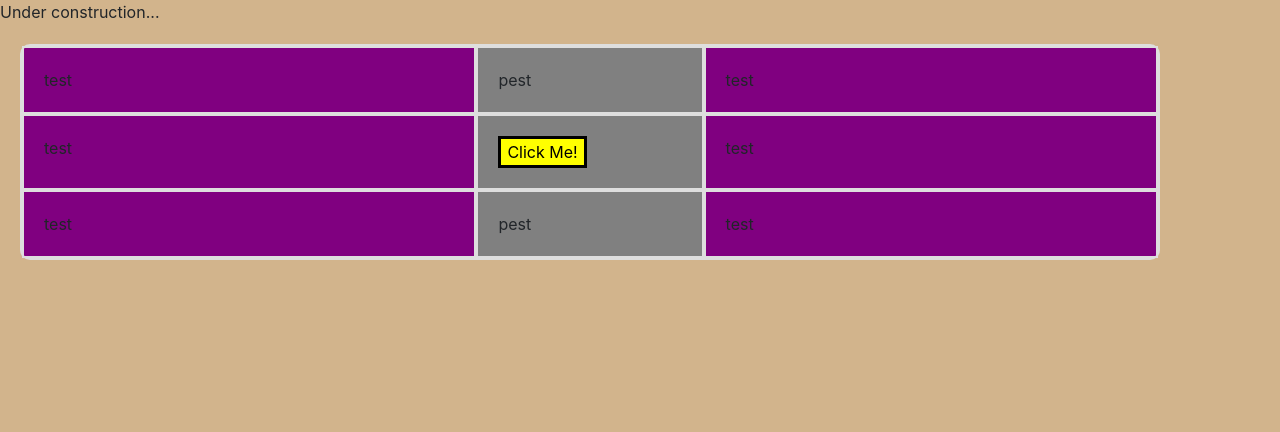
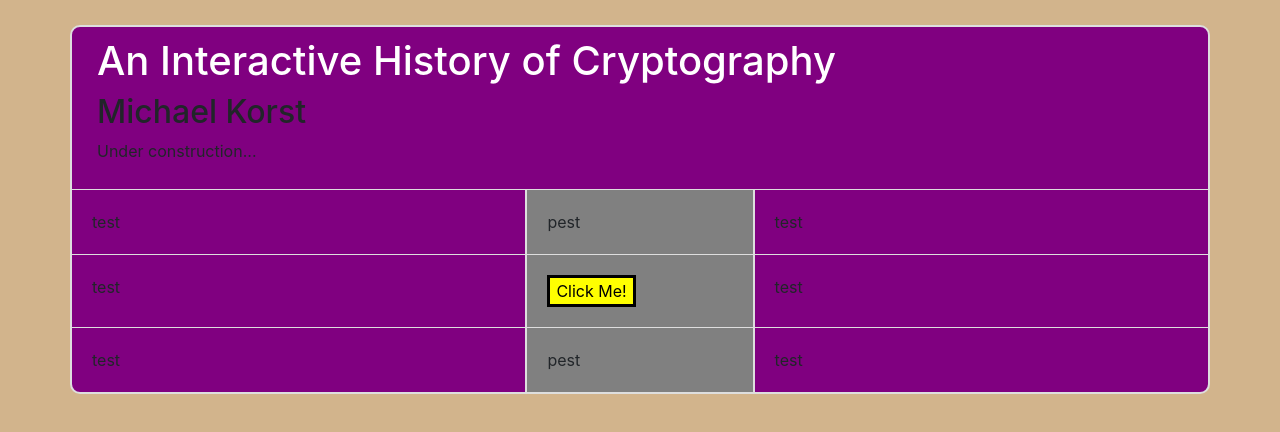
Before and after one commit to paranoidandroid81/crypto-web-page, a plain HTML site: page index.html in a window 1280 px wide. Drawn offline with nearby package versions, Linux system fonts and the light colour scheme.

Commit message:
reorganization

```diff
--- a/css/style.css
+++ b/css/style.css
@@ -1,9 +1,15 @@
 html, body {
   background-color: Tan !important;
 }
+h1 {
+  color: white;
+}
+hr {
+  border-color: #DEDEDE;
+}
 .container {
   background-color: purple;
-  margin: 20px;
+  margin: 25px auto 25px auto;
   border-radius: 10px;
   border: 2px solid #DEDEDE;
 }
@@ -12,11 +18,24 @@ html, body {
   max-width: 20%;
 }
 .col {
+  border: 1px solid #dedede;
+  border-bottom: 0;
   width: auto;
   padding: 20px;
-  border: 2px solid #DEDEDE;
+}
+.col:nth-of-type(1) {
+  border-left: 0;
+}
+.col:nth-last-of-type(1) {
+  border-right: 0;
+}
+.row:nth-last-of-type(1) {
+  border-bottom: 0;
 }
 #clicker {
   background-color: yellow;
   border: 3px solid #000000;
 }
+#header {
+  padding: 10px;
+}
--- a/index.html
+++ b/index.html
@@ -1,14 +1,15 @@
 <!DOCTYPE html>
 <html lang="en">
+
 <head>
-    <link rel="stylesheet" href="https://stackpath.bootstrapcdn.com/bootstrap/4.1.3/css/bootstrap.min.css"
-    integrity="sha384-MCw98/SFnGE8fJT3GXwEOngsV7Zt27NXFoaoApmYm81iuXoPkFOJwJ8ERdknLPMO" crossorigin="anonymous">
-    <script src="https://code.jquery.com/jquery-3.3.1.slim.min.js"
-    integrity="sha384-q8i/X+965DzO0rT7abK41JStQIAqVgRVzpbzo5smXKp4YfRvH+8abtTE1Pi6jizo" crossorigin="anonymous"></script>
-    <script src="https://cdnjs.cloudflare.com/ajax/libs/popper.js/1.14.3/umd/popper.min.js"
-    integrity="sha384-ZMP7rVo3mIykV+2+9J3UJ46jBk0WLaUAdn689aCwoqbBJiSnjAK/l8WvCWPIPm49" crossorigin="anonymous"></script>
-    <script src="https://stackpath.bootstrapcdn.com/bootstrap/4.1.3/js/bootstrap.min.js"
-    integrity="sha384-ChfqqxuZUCnJSK3+MXmPNIyE6ZbWh2IMqE241rYiqJxyMiZ6OW/JmZQ5stwEULTy" crossorigin="anonymous"></script>
+    <link rel="stylesheet" href="https://stackpath.bootstrapcdn.com/bootstrap/4.1.3/css/bootstrap.min.css" integrity="sha384-MCw98/SFnGE8fJT3GXwEOngsV7Zt27NXFoaoApmYm81iuXoPkFOJwJ8ERdknLPMO"
+        crossorigin="anonymous">
+    <script src="https://code.jquery.com/jquery-3.3.1.slim.min.js" integrity="sha384-q8i/X+965DzO0rT7abK41JStQIAqVgRVzpbzo5smXKp4YfRvH+8abtTE1Pi6jizo"
+        crossorigin="anonymous"></script>
+    <script src="https://cdnjs.cloudflare.com/ajax/libs/popper.js/1.14.3/umd/popper.min.js" integrity="sha384-ZMP7rVo3mIykV+2+9J3UJ46jBk0WLaUAdn689aCwoqbBJiSnjAK/l8WvCWPIPm49"
+        crossorigin="anonymous"></script>
+    <script src="https://stackpath.bootstrapcdn.com/bootstrap/4.1.3/js/bootstrap.min.js" integrity="sha384-ChfqqxuZUCnJSK3+MXmPNIyE6ZbWh2IMqE241rYiqJxyMiZ6OW/JmZQ5stwEULTy"
+        crossorigin="anonymous"></script>
     <link rel="stylesheet" type="text/css" href="css/style.css">
     <script src="js/script.js"></script>
     <meta charset="UTF-8">
@@ -16,11 +17,14 @@
     <meta http-equiv="X-UA-Compatible" content="ie=edge">
     <title>An Interactive History of Cryptography: Michael Korst</title>
 </head>
+
 <body>
-    <div>
-        Under construction...
+    <div class="container">
+        <div id="header">
+            <h1>An Interactive History of Cryptography</h1>
+            <h2>Michael Korst</h2>
+            <p>Under construction...</p>
         </div>
-    <div class="container">
         <div class="row">
             <div class="col">
                 test
@@ -56,4 +60,5 @@
         </div>
     </div>
 </body>
+
 </html>
--- a/js/script.js
+++ b/js/script.js
@@ -1,3 +1,6 @@
-$("#clicker").click(function () {
-  alert("Extremely basic JS!");
+// Create event handlers when page finishes load
+$(document).ready(function () {
+  $("#clicker").click(function () {
+    alert("Extremely basic JS!");
+  });
 });
```
Also changed, not shown: 2 other files. Lines whose indentation alone changed are shown as unchanged.
